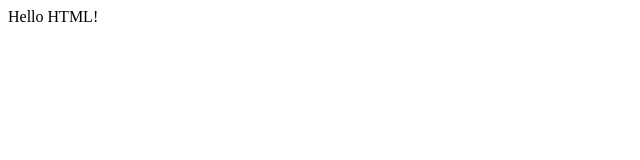
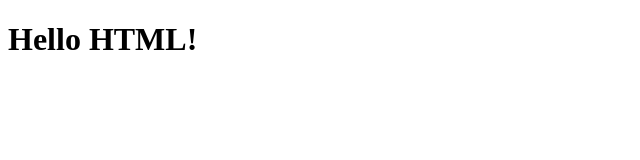
Before and after one commit to Elle09/Hello-HTML, a plain HTML site: page index.html in a window 1280 px wide. Shown: the whole page, without its empty margins (0-640 px from the left). Drawn offline with Linux system fonts and the light colour scheme.

Commit message:
added element to index, and updated README with question

```diff
--- a/index.html
+++ b/index.html
@@ -6,7 +6,7 @@
     <title>Document</title>
 </head>
 <body>
-    Hello HTML!
+    <h1>Hello HTML!</h1>
 
 </body>
 </html>
```
Also changed, not shown: 1 other file.
